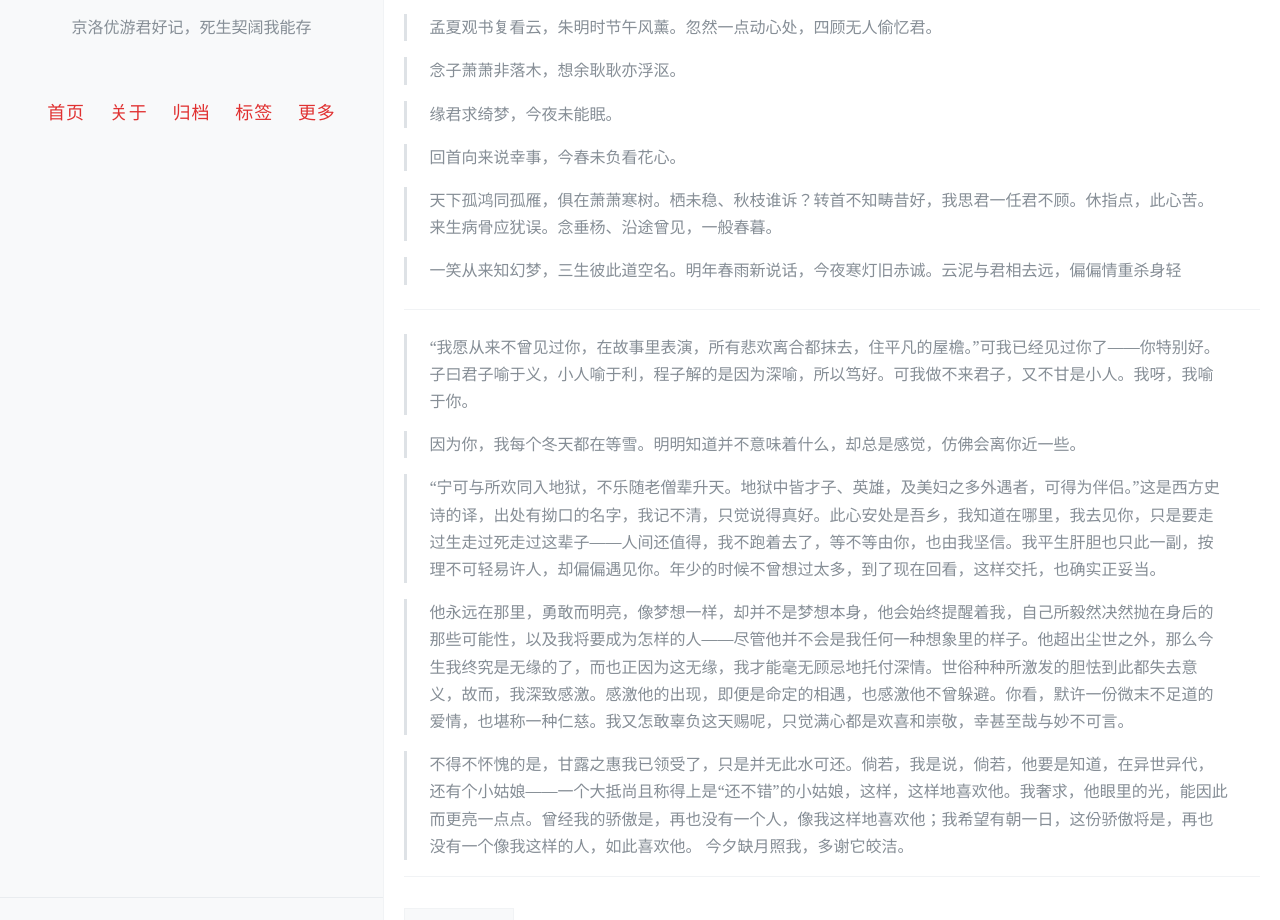
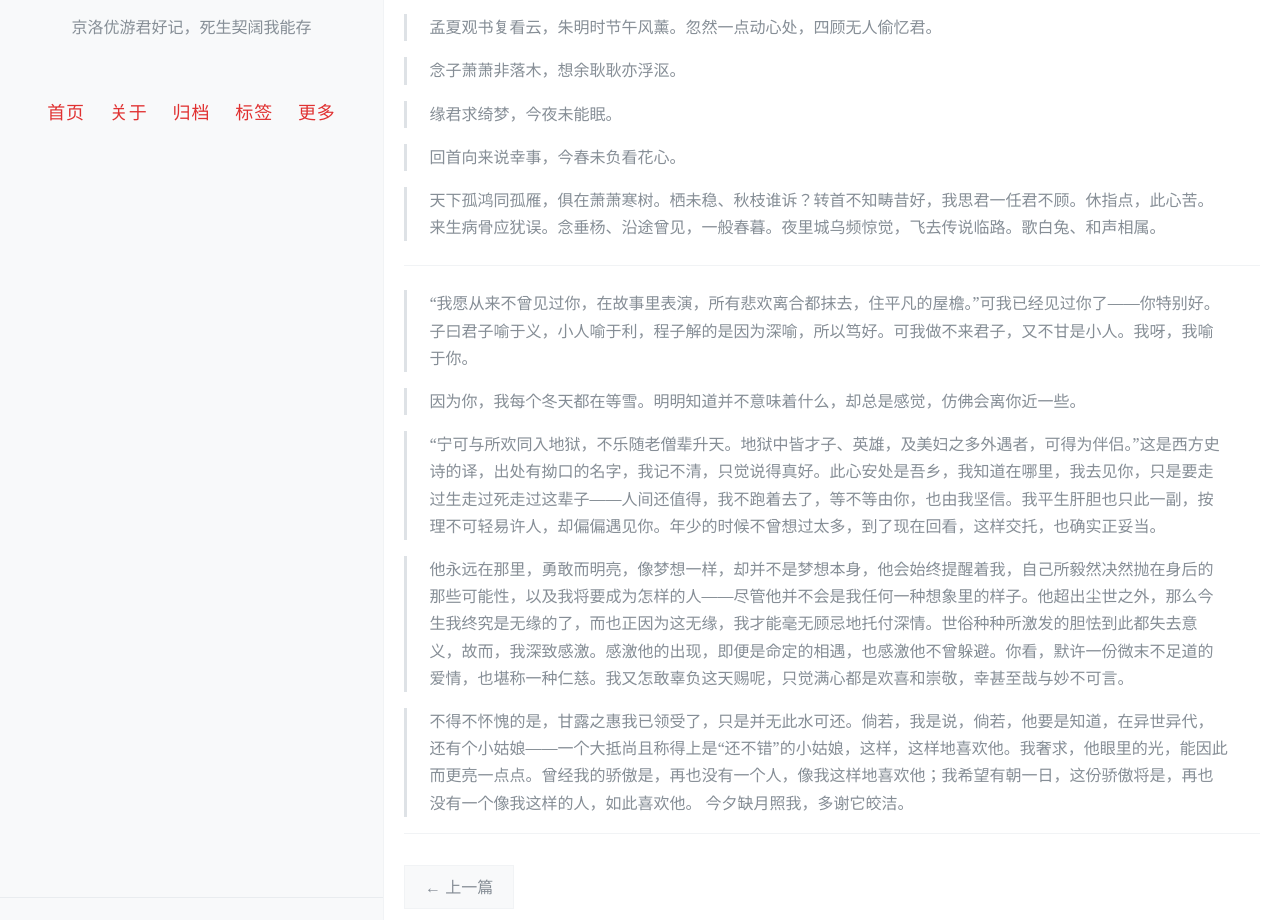
Before and after one commit to eglantine-shell/dreamboat, a Jekyll site: the page built from _posts/2017-12-31-horrible.md, in a window 1280 px wide and 1344 px high. Shown: the part 351-1271 px from the top of the window. Built offline with Jekyll 4.4.1, drawn with Linux system fonts in a browser that asks for light colours; comment, search, counter and statistics services are not loaded.

Commit message:
Update 2017-12-31-horrible.md

```diff
--- a/_posts/2017-12-31-horrible.md
+++ b/_posts/2017-12-31-horrible.md
@@ -25,9 +25,8 @@ tags: [词中有誓碍天真]
 >回首向来说幸事，今春未负看花心。
 
 >天下孤鸿同孤雁，俱在萧萧寒树。栖未稳、秋枝谁诉？转首不知畴昔好，我思君一任君不顾。休指点，此心苦。
->来生病骨应犹误。念垂杨、沿途曾见，一般春暮。
+>来生病骨应犹误。念垂杨、沿途曾见，一般春暮。夜里城乌频惊觉，飞去传说临路。歌白兔、和声相属。
 
->一笑从来知幻梦，三生彼此道空名。明年春雨新说话，今夜寒灯旧赤诚。云泥与君相去远，偏偏情重杀身轻
 
 ***
 
```
